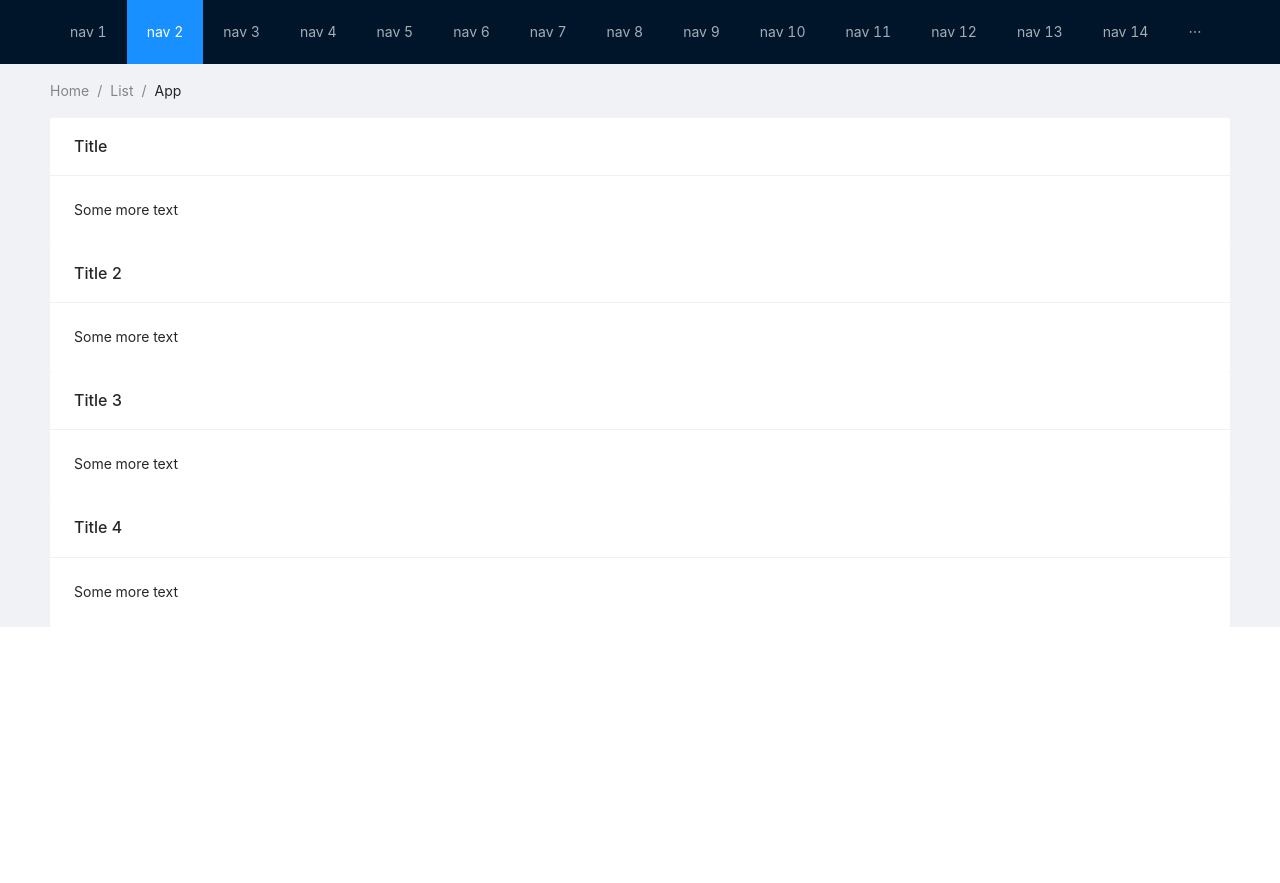
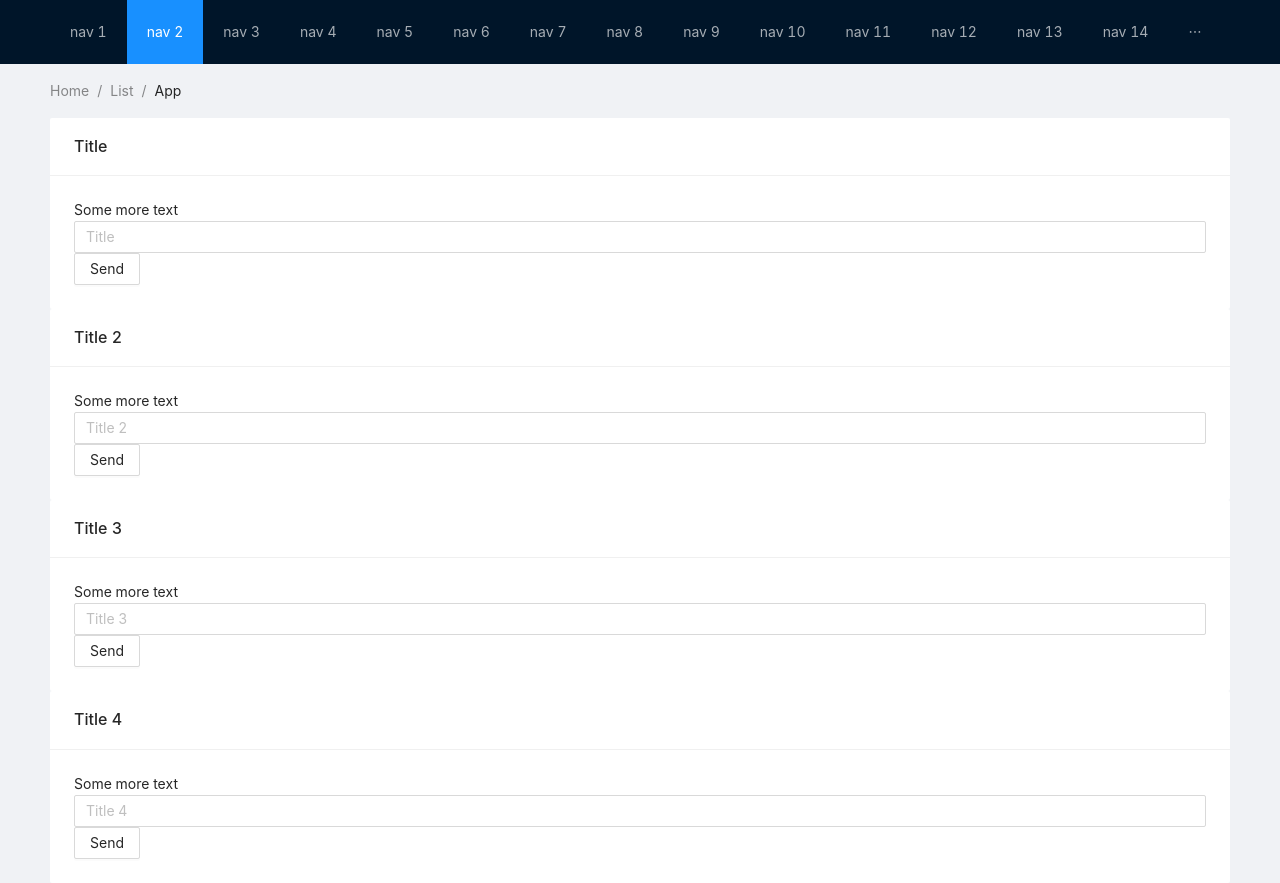
Before and after one commit to UtopiaEH/TWEB_22, a React (Create React App) app: page / in a window 1280 px wide. Before the commit the page ends 800 px from the top, so only its background shows below. Built offline with nearby package versions, Linux system fonts and the light colour scheme.

Commit message:
callback and ref

```diff
--- a/src/Layouts/CardCustom.tsx
+++ b/src/Layouts/CardCustom.tsx
@@ -1,13 +1,42 @@
+import { Button, Input } from 'antd'
 import Card from 'antd/lib/card'
-
-export const CardCustom = ({ title, description }: { title: string, description: string }) => {
+import { useEffect, useRef, useState } from 'react'
+import {
+    useCallback
+} from '../../../../../../snap/intellij-idea-ultimate/341/plugins/JavaScriptLanguage/jsLanguageServicesImpl/external/react'
 
 
+export const CardCustom = ({
+                               title,
+                               description
+                               // callBack
+                           }: { title: string, description: string,/* callBack: (str: any) => void */ }) => {
+
+    const [ inputValue, setInputValue ] = useState('')
+
+    const refS = useRef(null)
+
+    useEffect(() => {
+        console.log('>>refS', refS)
+
+        // return () => {
+        //     console.log('>>Unmount')
+        // }
+
+    }, [ refS ])
 
 
+    const showValueInAlert = () => {
+        alert(inputValue)
+    }
+
     return (
-        <Card title={ title } bordered={ false }>
+        // eslint-disable-next-line @typescript-eslint/ban-ts-comment
+        // @ts-ignore
+        <Card ref={ refS } /*onClick={ (e) => callBack(e) } */ title={ title } bordered={ false }>
             { description }
+            <Input onChange={ (e) => setInputValue(e.target.value) } value={ inputValue } placeholder={ title } />
+            <Button onClick={ showValueInAlert }>Send</Button>
         </Card>
     )
 
--- a/src/Layouts/ContentLayout.tsx
+++ b/src/Layouts/ContentLayout.tsx
@@ -28,6 +28,12 @@ const informations = [
 ]
 
 export const ContentLayout = () => {
+
+    // const showConsoleInformatios = (e: any) => {
+    //     console.log('>>informations', informations)
+    //     console.log('>>Event', e)
+    // }
+
     return (
         <Content style={ { padding: '0 50px' } }>
             <Breadcrumb style={ { margin: '16px 0' } }>
@@ -38,7 +44,9 @@ export const ContentLayout = () => {
             <div className='site-layout-content'>
                 { informations.map((el, index) => {
                     return (
-                        <CardCustom key={ el.id } title={ el.title } description={ el.description } />
+                        // eslint-disable-next-line @typescript-eslint/ban-ts-comment
+                        // @ts-ignore
+                        <CardCustom key={ el.id } title={ el.title } description={ el.description } /*callBack={showConsoleInformatios} *//>
                     )
                 })
                 }
```
